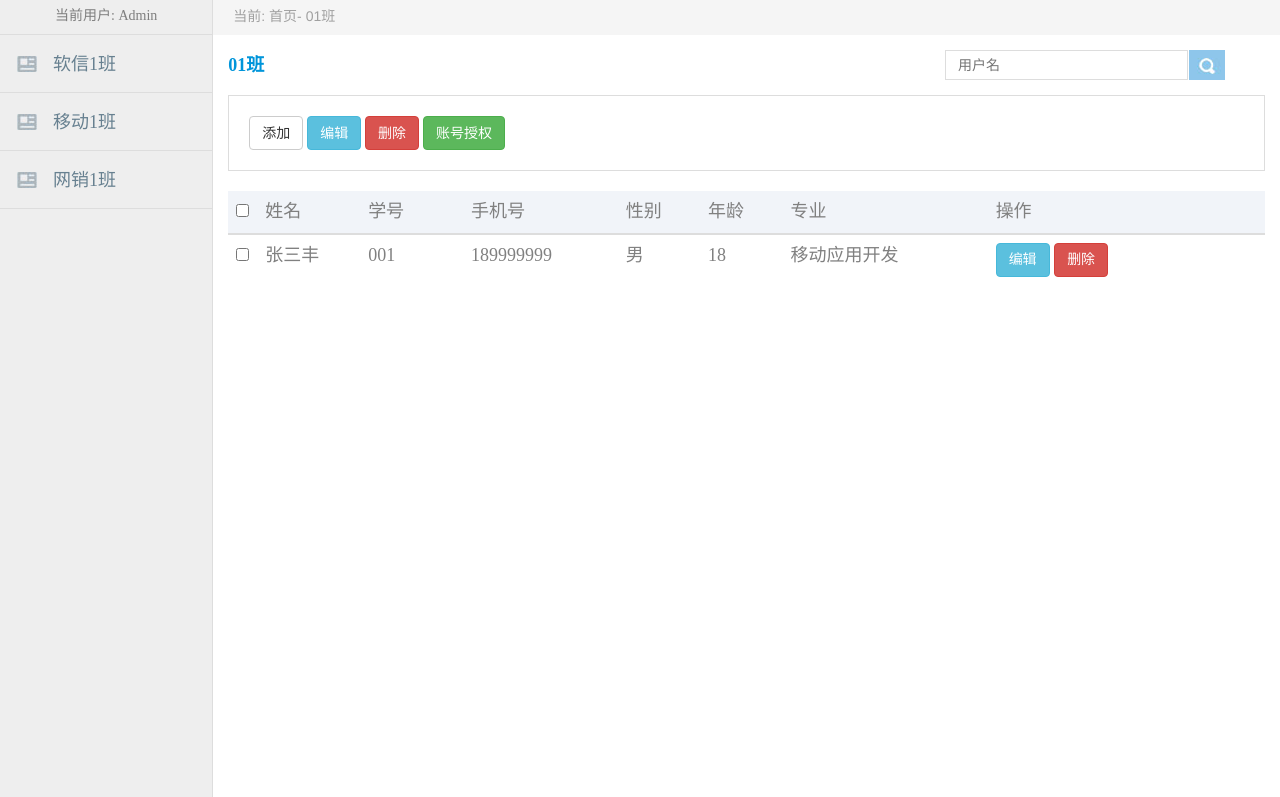
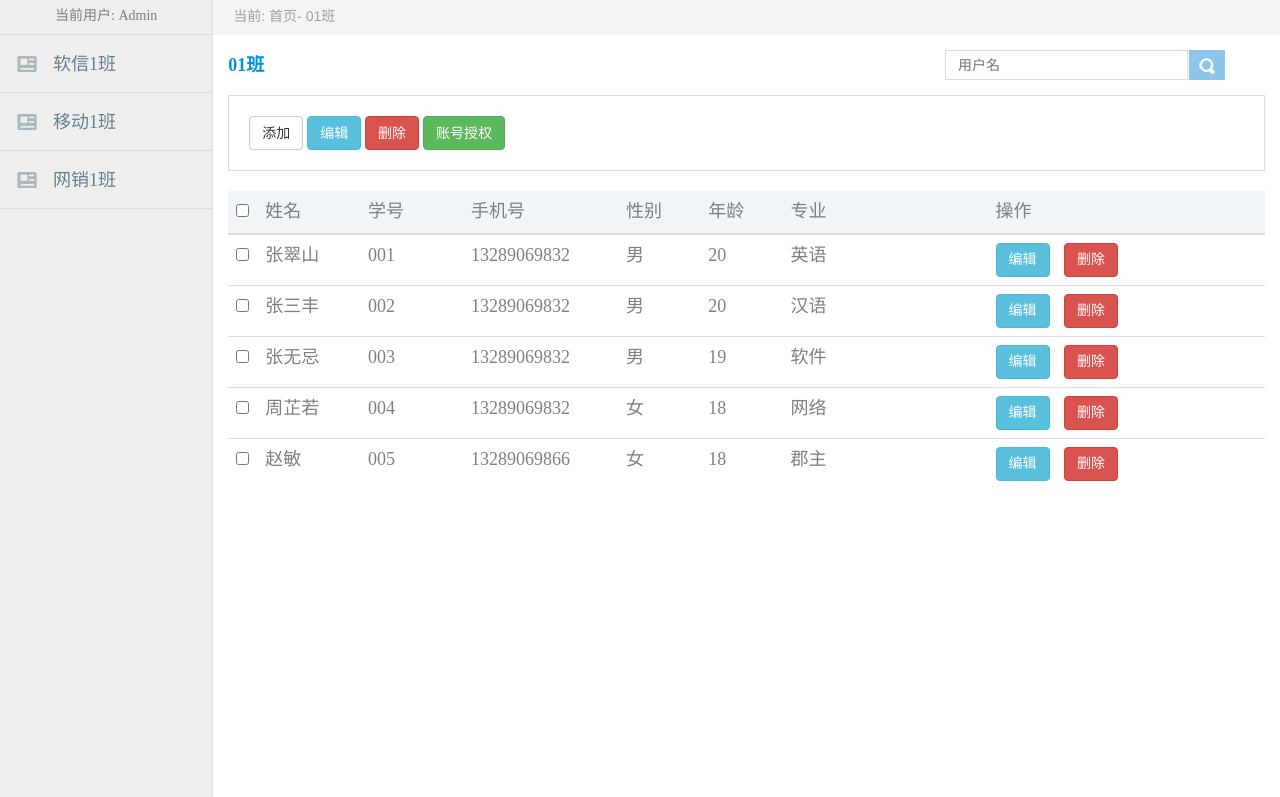
Before and after one commit to lujiben/studentSystem, a plain HTML site: page index.html in a window 1280 px wide. Shown: the part 84-881 px from the top of the page. Drawn offline with Linux system fonts and the light colour scheme.

Commit message:
动态加载数据，获取对应的索引

```diff
--- a/css/index.css
+++ b/css/index.css
@@ -140,3 +140,6 @@
   font: 18px/37px "微软雅黑";
   color: #808080;
 }
+.btn-del {
+  margin-left: 10px;
+}
--- a/index.html
+++ b/index.html
@@ -119,7 +119,7 @@
                     <th style="width: 27%;">操作</th>
                   </tr>
                 </thead>
-                <tbody>
+                <tbody class="studnet-info">
                   <tr>
                     <td><input type="checkbox" name="" id=""></td>
                     <td>张三丰</td>
@@ -226,7 +226,7 @@
             {
                 "id": "1",
                 "sno": "001",
-                "truename": "张三",
+                "truename": "张翠山",
                 "age": "20",
                 "gender": "m",
                 "tel": "13289069832",
@@ -262,11 +262,41 @@
                 "tel": "13289069832",
                 "major": "网络",
                 "classid": "1"
+            },
+            {
+                "id": "5",
+                "sno": "005",
+                "truename": "赵敏",
+                "age": "18",
+                "gender": "f",
+                "tel": "13289069866",
+                "major": "郡主",
+                "classid": "1"
             }
         ]
-};
+      };
+
+      var studnetArr = students_json_01.data;
+      var studnetContent = '';
+      for(var i = 0; i < studnetArr.length; i ++) {
+        studnetContent += "<tr data-index="+i+"><td><input type='checkbox'></td>"+
+                    " <td>" + studnetArr[i].truename + "</td>" +
+                    " <td>" + studnetArr[i].sno + "</td>" +
+                    " <td>" + studnetArr[i].tel + "</td> " +
+                    " <td>" + (studnetArr[i].gender == 'm' ? '男' : '女') + "</td> " +
+                    " <td>" + studnetArr[i].age + "</td> " +
+                    " <td>" + studnetArr[i].major + "</td> " +
+                    " <td><button class='btn btn-edit btn-info'>编辑</button>" +
+                    " <button class='btn btn-del btn-danger'>删除</button></td></tr>"
+      }
+      $('.studnet-info').html(studnetContent);
+
+      $('.studnet-info').delegate('.btn-edit', 'click', function() {
+        console.log($(this).parents('tr').attr('data-index'));
+      })
 
     })
+
   </script>
 </body>
 </html>
```
